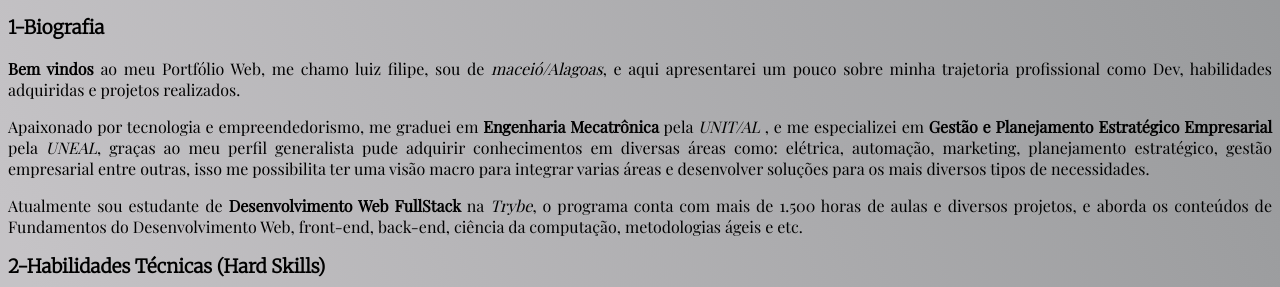
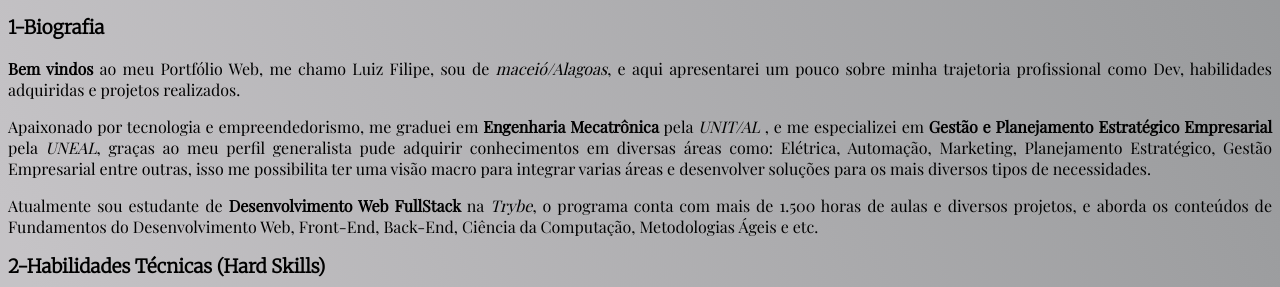
Before and after one commit to luizfilipelgs/Portfolio, a plain HTML site: page index.html in a window 1280 px wide. Shown: the part 501-788 px from the top of the page. Drawn offline with nearby package versions, Linux system fonts and the light colour scheme; a web font is replaced by a local one.

Commit message:
correção texto bio

```diff
--- a/index.html
+++ b/index.html
@@ -23,11 +23,11 @@
       <a href="#inf"><li>Informações Adicionais</li></a>
     </ol>
     <h3 id= "Bio">1-Biografia</h3>
-      <p class="fonte1"><strong>Bem vindos</strong> ao meu Portfólio Web, me chamo luiz filipe, sou de <i>maceió/Alagoas</i>, e aqui apresentarei um pouco sobre minha trajetoria profissional como Dev, habilidades adquiridas e projetos realizados.</p>
+      <p class="fonte1"><strong>Bem vindos</strong> ao meu Portfólio Web, me chamo Luiz Filipe, sou de <i>maceió/Alagoas</i>, e aqui apresentarei um pouco sobre minha trajetoria profissional como Dev, habilidades adquiridas e projetos realizados.</p>
 
-      <p class="fonte1"> Apaixonado por tecnologia e empreendedorismo, me graduei em <strong> Engenharia Mecatrônica </strong> pela <i>UNIT/AL</i> , e me especializei em <strong> Gestão e Planejamento Estratégico Empresarial </strong> pela <i>UNEAL</i>,  graças ao meu perfil generalista pude adquirir conhecimentos em diversas áreas como: elétrica, automação, marketing, planejamento estratégico, gestão empresarial entre outras, isso me possibilita ter uma visão macro para integrar varias áreas e desenvolver soluções para os mais diversos tipos de necessidades.</p>
+      <p class="fonte1"> Apaixonado por tecnologia e empreendedorismo, me graduei em <strong> Engenharia Mecatrônica </strong> pela <i>UNIT/AL</i> , e me especializei em <strong> Gestão e Planejamento Estratégico Empresarial </strong> pela <i>UNEAL</i>,  graças ao meu perfil generalista pude adquirir conhecimentos em diversas áreas como: Elétrica, Automação, Marketing, Planejamento Estratégico, Gestão Empresarial entre outras, isso me possibilita ter uma visão macro para integrar varias áreas e desenvolver soluções para os mais diversos tipos de necessidades.</p>
 
-      <p class="fonte1">   Atualmente sou estudante de <strong>  Desenvolvimento Web FullStack </strong> na <i>Trybe</i>, o programa conta com mais de 1.500 horas de aulas e diversos projetos, e aborda os conteúdos de Fundamentos do Desenvolvimento Web, front-end, back-end, ciência da computação, metodologias ágeis e etc. </p>
+      <p class="fonte1">   Atualmente sou estudante de <strong>  Desenvolvimento Web FullStack </strong> na <i>Trybe</i>, o programa conta com mais de 1.500 horas de aulas e diversos projetos, e aborda os conteúdos de Fundamentos do Desenvolvimento Web, Front-End, Back-End, Ciência da Computação, Metodologias Ágeis e etc. </p>
     <h3 id="hd"> 2-Habilidades Técnicas (Hard Skills)</h3>
     <ul>
       <li>Unix & Shell</li>
```
